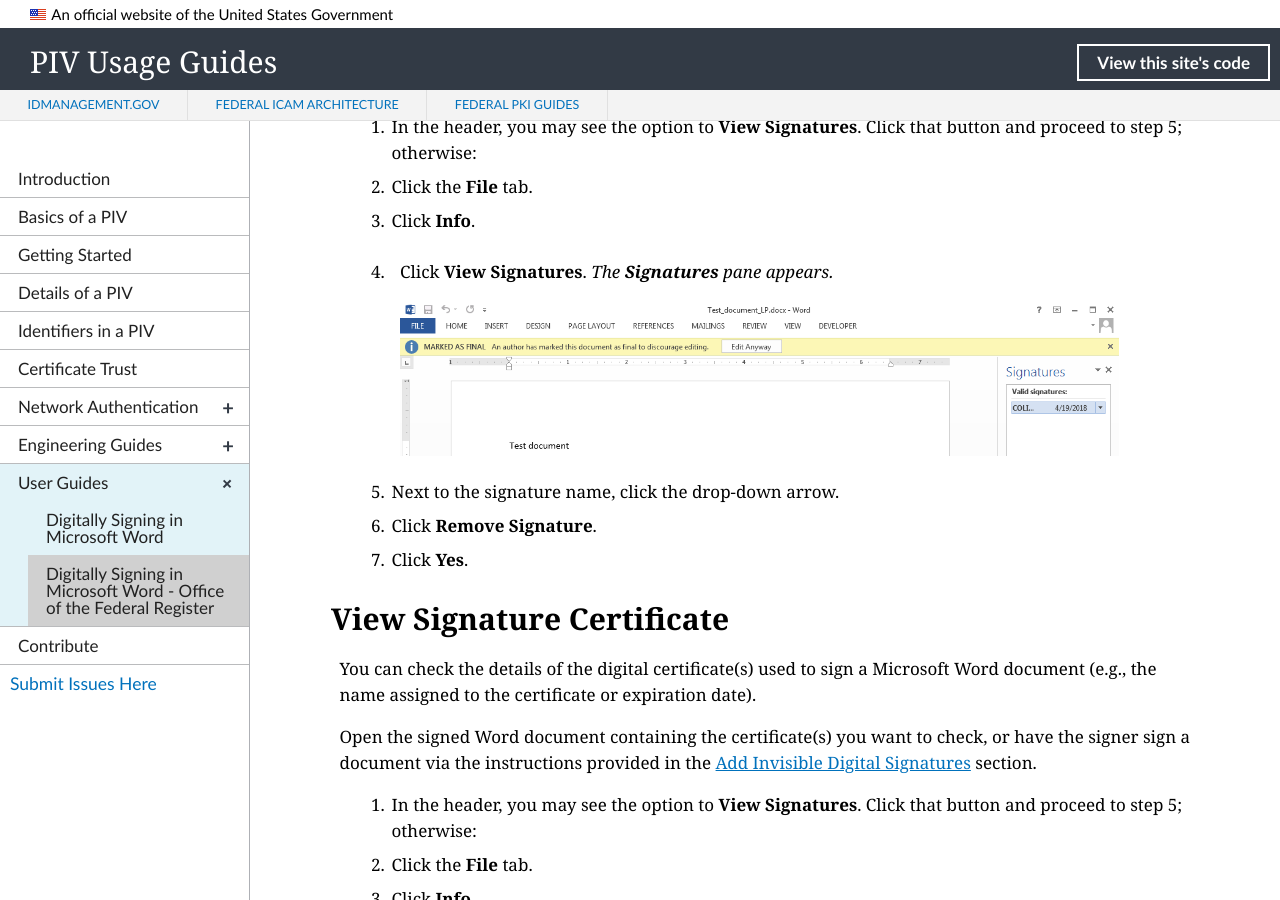
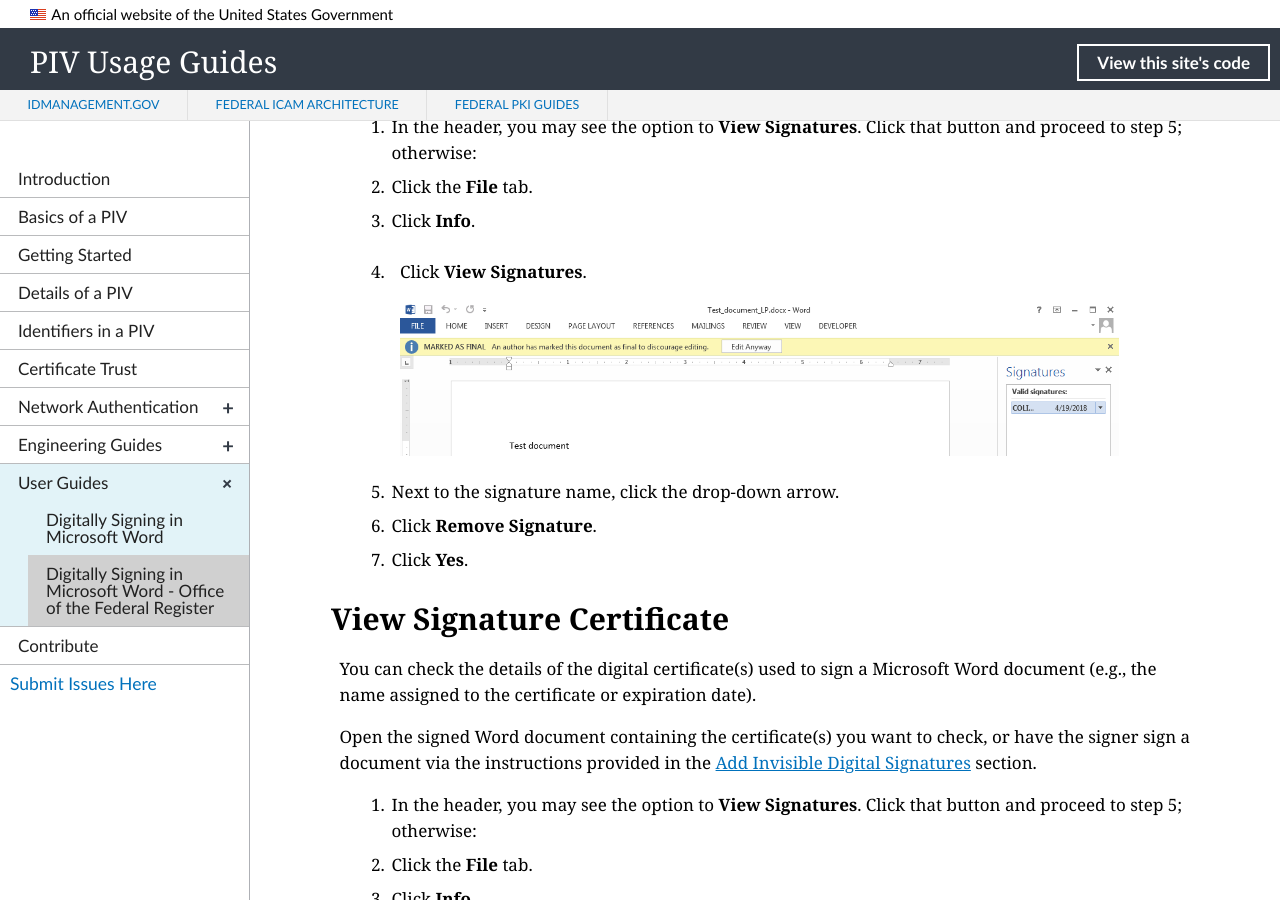
Before and after one commit to GSA/piv-guides, a Jekyll site: the page built from _userguides/02_digital_signing_ofr.md, in a window 1280 px wide and 900 px high, scrolled down 3843 px. Built offline with Jekyll 4.4.1, drawn with Linux system fonts in a browser that asks for light colours; nearby versions of some CDN libraries; library files that are not in the unit come from our copies.

Commit message:
Update 02_digital_signing_ofr.md

```diff
--- a/_userguides/02_digital_signing_ofr.md
+++ b/_userguides/02_digital_signing_ofr.md
@@ -74,7 +74,7 @@
 1. In the header, you may see the option to **View Signatures**.  Click that button and proceed to step 5; otherwise:
 2. Click the **File** tab.
 3. Click **Info**.
-4. Click **View Signatures**. _The **Signatures** pane appears._
+4. Click **View Signatures**.
 
     ![Signatures Pane]({{site.baseurl}}/img/ofr_signatures_pane_5.png){:style="width:90%;"}&nbsp;
 
```
